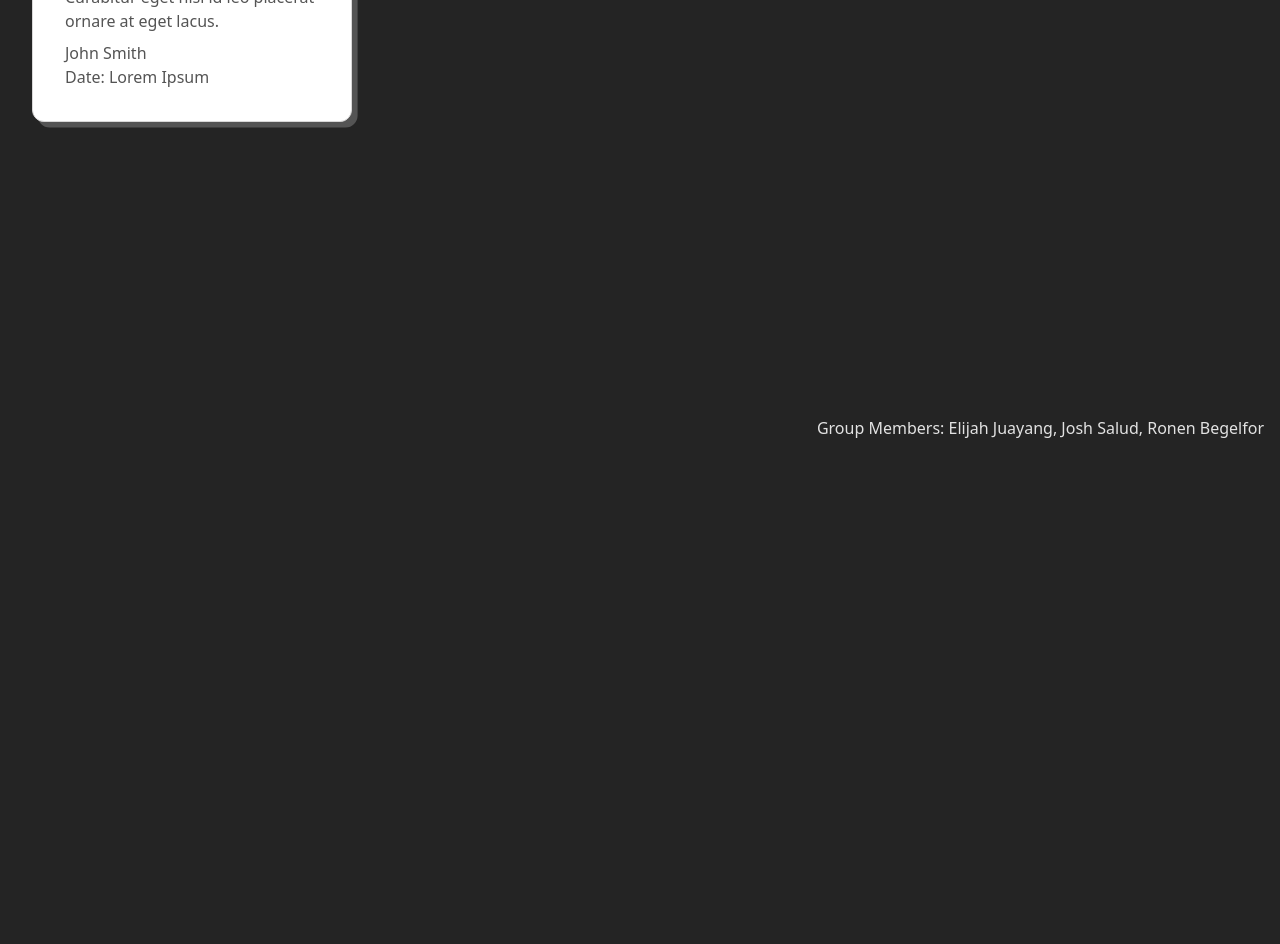
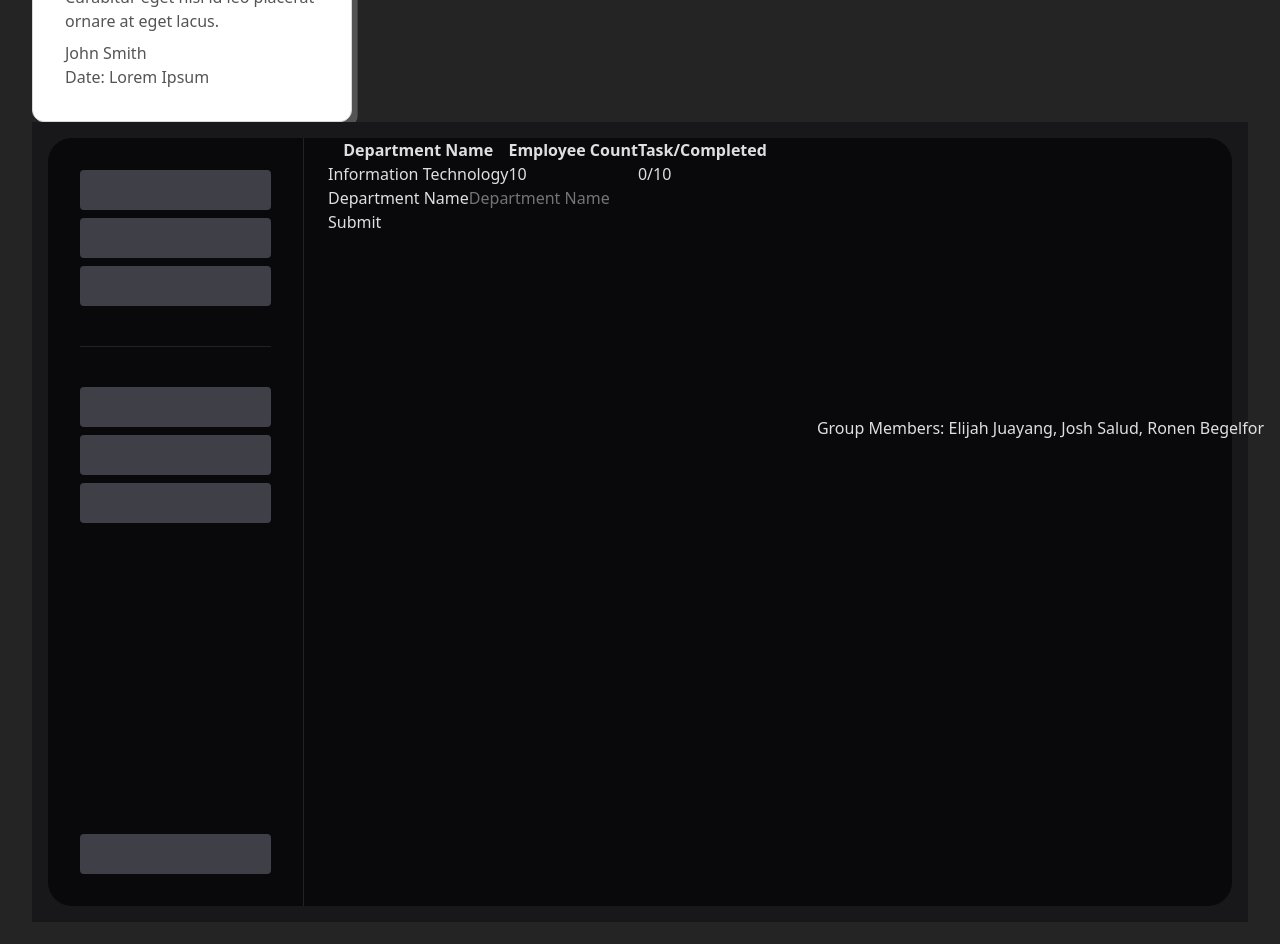
Before and after one commit to ejuayang-rrc/gamified-project-management, a React (Vite) app: page / in a window 1280 px wide. Shown: the part 360-1304 px from the top of the page. Before the commit the page ends 800 px from the top, so only its background shows below. Built offline with nearby package versions, Linux system fonts and the light colour scheme.

Commit message:
Feat: Added a form component and updated DepartmentDashboard accordingly.

```diff
--- a/src/App.tsx
+++ b/src/App.tsx
@@ -3,6 +3,7 @@ import Nav from "./components/common/nav/Nav";
 import './App.css'
 import Header from "./components/common/header/Header";
 import TaskCard from "./components/common/taskCard/taskCard";
+import DepartmentDashboard from "./components/pages/layout/DepartmentDashboard/DepartmentDashboard";
 
 function App() {
 
@@ -11,6 +12,7 @@ function App() {
       <Header />
       <Nav />
       <TaskCard />
+      <DepartmentDashboard/>
       <Footer />
     </>
   )
--- a/src/components/pages/layout/DepartmentDashboard/DepartmentDashboard.tsx
+++ b/src/components/pages/layout/DepartmentDashboard/DepartmentDashboard.tsx
@@ -0,0 +1,127 @@
+import DepartmentForm from "./common/DepartmentForm/DepartmentForm";
+import DepartmentList from "./common/DepartmentList/DepartmentList";
+import { useState } from "react";
+import tempData from "./assets/tempData.json";
+import type { DepartmentType } from "./types/DepartmentType";
+
+const DepartmentDashboard = () => {
+    const [departments, setDepartments] = useState<DepartmentType[]>(tempData.departments);
+        const [selectedDepartment] = useState<string>(
+        tempData.departments[0]?.departmentName ?? ""
+    )
+
+    const addDepartment = (
+        departmentName: string,
+        employeeCount: number,
+        taskCount: number
+    ): void => {
+        setDepartments(prev => [
+            ...prev,
+            {
+                departmentName,
+                employeeCount,
+                taskCount,
+            }
+        ])
+    }
+
+    return (
+        <main>
+            {/* Outer page wrapper */}
+            <div className="
+                min-h-screen
+                w-full
+                bg-zinc-900
+                p-4
+                flex
+                flex-col
+                ">
+
+                {/* Page wrapper */}
+                <div className="
+                    rounded-3xl
+                    bg-zinc-950
+                    w-full
+                    flex-1
+                    flex
+                ">
+                    {/* Content wrapper for a horizontal layout */}
+                    <div className="flex w-full flex-1">
+
+                        {/* Sidebar placeholder */}
+                        {/* Copy this layout into reusable nav TODAY */}
+                        <aside className="
+                            w-64
+                            shrink-0
+                            px-8
+                            py-8
+                            border-r
+                            border-white/10
+                            gap-6
+                            flex
+                            flex-col
+                        ">
+                            <div className="
+                                flex
+                                flex-col
+                                gap-6
+                                flex-1
+                                ">
+                                {/* Top half of sidebar NAV */}
+                                <nav className="
+                                    flex
+                                    flex-col
+                                    gap-2
+                                ">
+
+                                    {/* Replace with <NavLink> */}
+                                    <div className="h-10 rounded bg-zinc-700" />
+                                    <div className="h-10 rounded bg-zinc-700" />
+                                    <div className="h-10 rounded bg-zinc-700" />
+                                </nav>
+
+                                {/* Divider */}
+                                <div className="h-px bg-white/10 my-4" />
+
+                                {/* Bottom half of sidebar NAV */}
+                                <nav className="
+                                    flex
+                                    flex-col
+                                    gap-2
+                                ">
+
+                                    {/* Replace with <NavLink> */}
+                                    <div className="h-10 rounded bg-zinc-700" />
+                                    <div className="h-10 rounded bg-zinc-700" />
+                                    <div className="h-10 rounded bg-zinc-700" />
+                                </nav>
+
+                                <div className="flex-1"/>
+                            </div>
+
+                            <div className="
+                                h-10
+                                rounded
+                                bg-zinc-700
+                            "/>
+
+
+                        </aside>
+
+                        {/* Main dashboard content */}
+                        <section className="flex-1 pl-6">
+                            <DepartmentList
+                            departments={departments}
+                            />
+                            <DepartmentForm
+                            selectedDepartment={selectedDepartment}
+                            addDepartment={addDepartment}/>
+                        </section>
+                    </div>
+                </div>
+            </div>
+        </main>
+    );
+};
+
+export default DepartmentDashboard;
--- /dev/null
+++ b/src/components/pages/layout/DepartmentDashboard/assets/tempData.json
@@ -0,0 +1,9 @@
+{
+    "departments": [
+        {
+            "departmentName": "Information Technology",
+            "employeeCount": 10,
+            "taskCount": 10
+        }
+    ]
+}
--- a/src/components/pages/layout/DepartmentDashboard/common/DepartmentForm/DepartmentForm.tsx
+++ b/src/components/pages/layout/DepartmentDashboard/common/DepartmentForm/DepartmentForm.tsx
@@ -1,29 +1,28 @@
 import { useState } from "react";
 
 type DepartmentFormProps = {
-    departments: string[];
     selectedDepartment: string;
-    setSelectedDepartment: React.Dispatch<React.SetStateAction<string>>;
-    addDepartment: (departmentName: string) => void;
+    addDepartment: (departmentName: string, employeeCount: number, taskCount: number) => void;
 }
 
 export default function DepartmentForm({
-    selectedDepartment,
     addDepartment
     }: DepartmentFormProps) {
 
         const [departmentName, setDepartmentName] = useState<string>("");
         const [error, setError] = useState<string>("");
+        const [employeeCount] = useState<number>(0);
+        const [taskCount] = useState<number>(0);
 
         const handleSubmit = (e: React.FormEvent<HTMLFormElement>): void => {
             e.preventDefault();
 
-            if (departmentName.trim().length > 5) {
+            if (departmentName.trim().length < 5) {
                 setError("The department name should be at least 5 letters long.");
                 return;
             }
 
-            addDepartment(selectedDepartment);
+            addDepartment(departmentName, employeeCount, taskCount);
             setDepartmentName("");
             setError("");
         };
--- a/src/components/pages/layout/Layout.tsx
+++ b/src/components/pages/layout/Layout.tsx
@@ -3,7 +3,7 @@ import Footer from "../../common/footer/Footer";
 import { Outlet } from "react-router";
 
 // Layout To be used for each page.
-const Layout = ({}) => {
+const Layout = () => {
 
     return (
         <>
```
